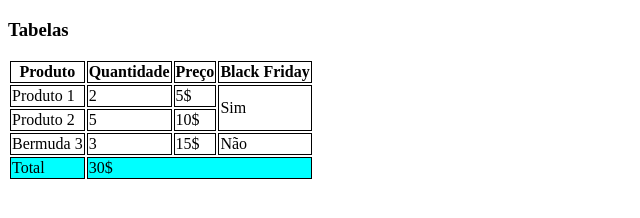
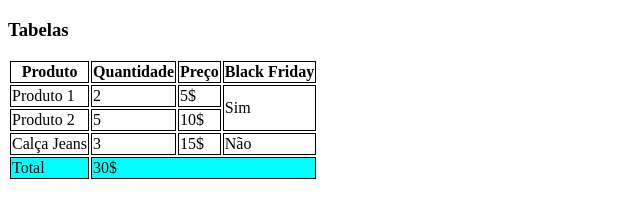
Before and after one commit to Codes98/Aula-Tabela, a plain HTML site: page index.html in a window 1280 px wide. Shown: the whole page, without its empty margins (0-640 px from the left). Drawn offline with Linux system fonts and the light colour scheme.

Commit message:
trocado de bermuda para calça jeans

```diff
--- a/index.html
+++ b/index.html
@@ -47,7 +47,7 @@
             </tr>
 
             <tr>
-                <td>Bermuda 3</td>
+                <td>Calça Jeans </td>
                 <td>3</td>
                 <td>15$</td>
                 <td>Não</td>
```
